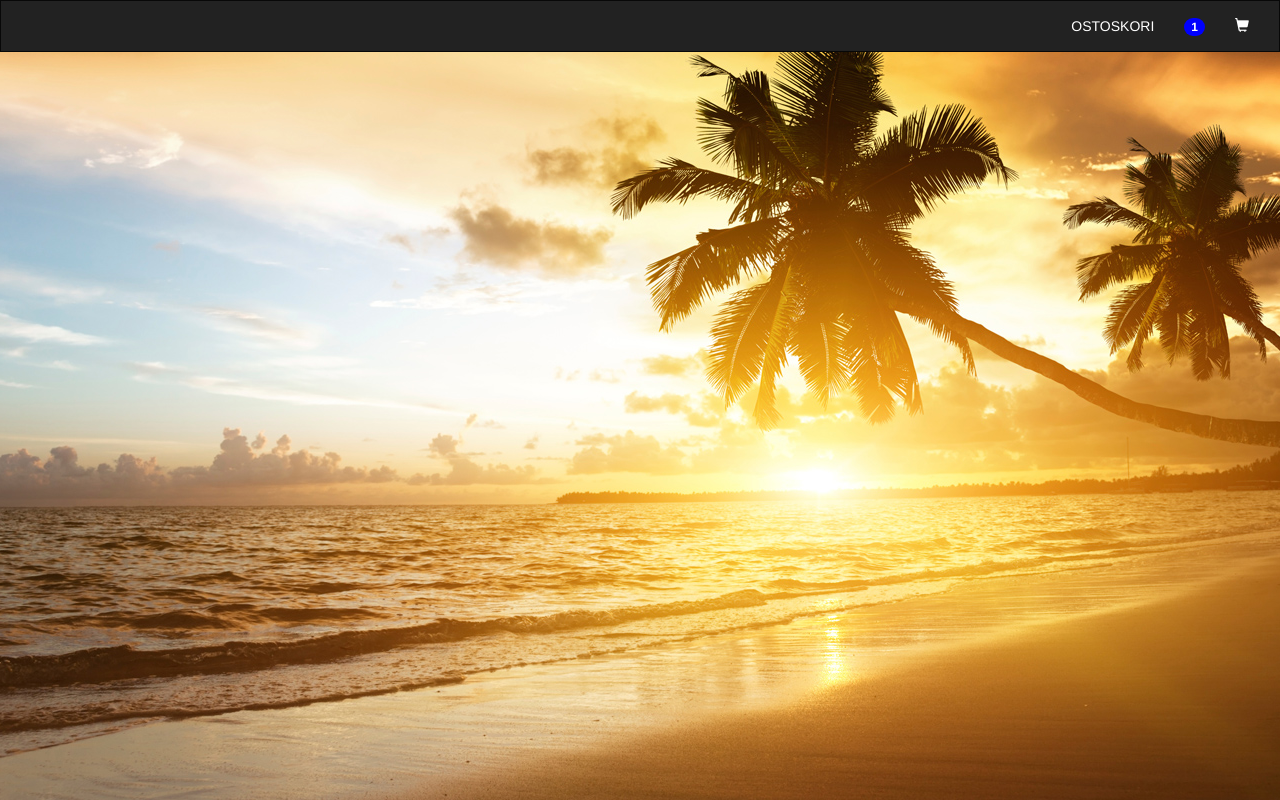
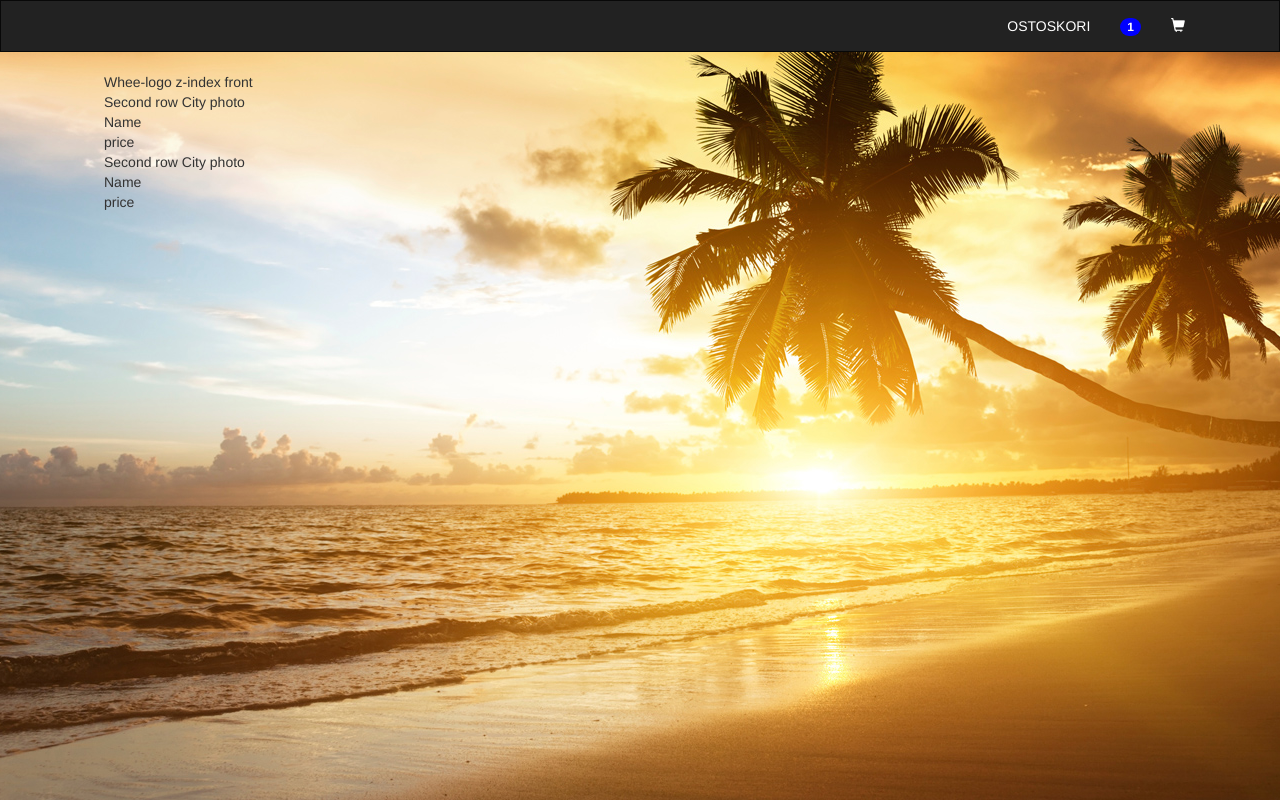
Before and after one commit to bodhisatva/whee, a website: page app/views/index.html in a window 1280 px wide. Drawn offline with nearby package versions, Linux system fonts and the light colour scheme; some packages are replaced by stand-ins of ours; no server answers; files whose address does not match are found by name.

Commit message:
rows for main content

```diff
--- a/gruntfile.js
+++ b/gruntfile.js
@@ -4,10 +4,10 @@ module.exports = function(grunt) {
 
   var watchFiles = {
     serverViews: ['app/views/**/*.html'],
-    clientViews: ['public/modules/**/*.html'],
+    clientViews: ['public/modules/**/**/*.html'],
     serverJS: ['gruntfile.js', 'server.js', 'app/**/**/*.js'],
-    clientJS: ['public/javascript/**/*.js', 'public/*.js', 'public/modules/core/**/*.js'],
-    clientCSS: ['public/modules/**/*.css']
+    clientJS: ['public/javascript/**/*.js', 'public/*.js', 'public/modules/**/**/*.js'],
+    clientCSS: ['public/modules/**/**/*.css']
   };
 
   grunt.initConfig({
--- a/public/modules/core/css/core.css
+++ b/public/modules/core/css/core.css
@@ -3,9 +3,10 @@ body {
   background-size: cover;
 }
 .main {
-  padding: 0 23% 10% 23%;
+  padding: 0 5% 10% 5%;
 }
 
 .navbar{
   border-radius: 0;
+  padding-right:5%;
 }
--- /dev/null
+++ b/public/modules/core/views/home.html
@@ -0,0 +1,3 @@
+<!--Angular injects destination templates per row-->
+<div data-ng-include="'/modules/destinations/views/destinations-first-row.html'"></div>
+<div data-ng-include="'/modules/destinations/views/destinations-second-row.html'"></div>
--- /dev/null
+++ b/public/modules/destinations/views/destinations-first-row.html
@@ -0,0 +1,9 @@
+<!--Firts destination row template-->
+<!--Whee logo-->
+<div class="row">Whee-logo z-index front</div>
+<!--City picture-->
+<div class="row">Second row City photo</div>
+<!--City name-->
+<div class="row">Name</div>
+<!--Price and shoppincart button-->
+<div class="row">price</div>
--- /dev/null
+++ b/public/modules/destinations/views/destinations-second-row.html
@@ -0,0 +1,7 @@
+<!--Second destination row template-->
+<!--City picture-->
+<div class="row">Second row City photo</div>
+<!--City name-->
+<div class="row">Name</div>
+<!--Price and shoppincart button-->
+<div class="row">price</div>
```
